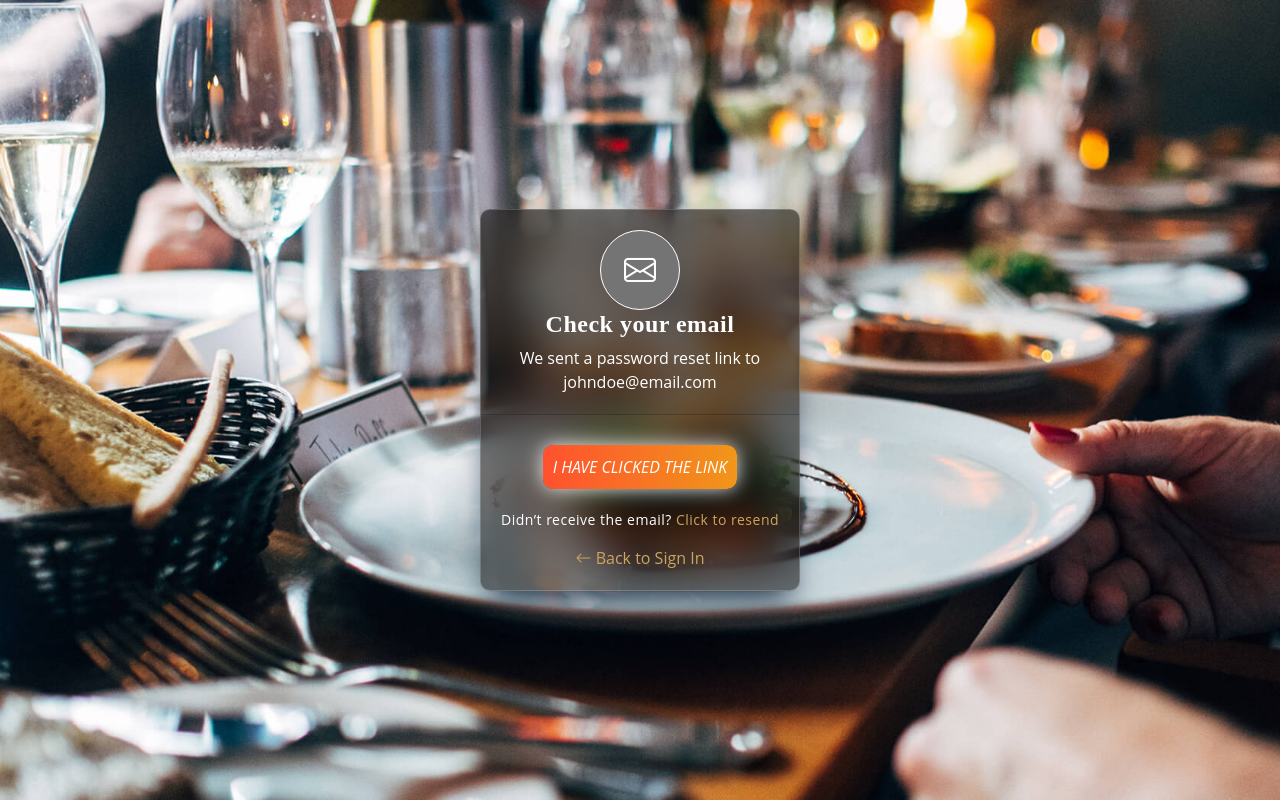
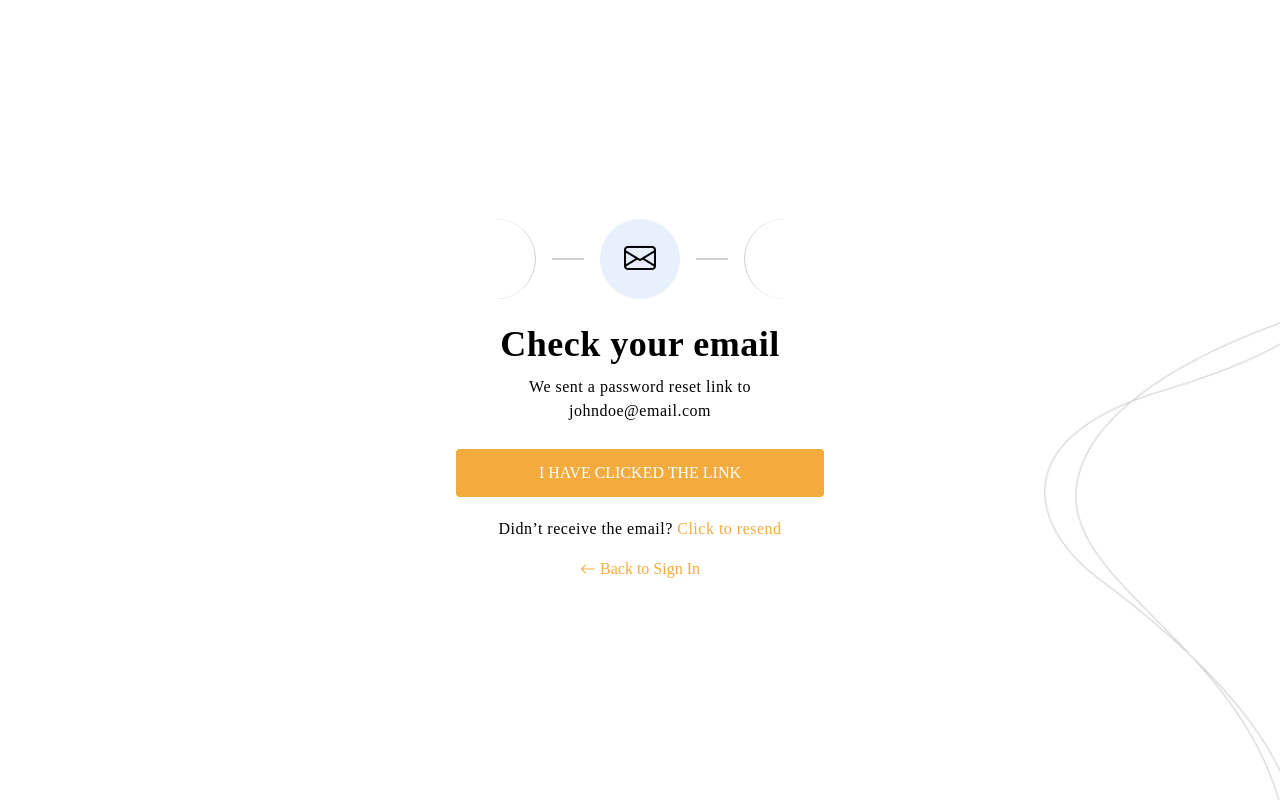
Before and after one commit to koushikpuppala/Cheffy, a Next.js app: page /check-email in a window 1280 px wide. Built offline with nearby package versions, Linux system fonts and the light colour scheme.

Commit message:
Updated Check Email

```diff
--- a/pages/check-email.tsx
+++ b/pages/check-email.tsx
@@ -8,31 +8,30 @@ const CheckEmail: NextPage = () => {
 		<>
 			<section id='hero' className={style.hero}>
 				<div className={`${style.container}`}>
-					<div className={`card text-center ${style.card}`}>
-						<div className={`card-header ${style.card_head}`}>
-							<div className={`${style.symbol}`}>
-								<span className={`${style.symbol_item}`}>
+					<div className={style.symbol}>
+						<div className={style.left}></div>
+						<div className={style.line}></div>
+						<div className={style.center}>
 							<i className='bi bi-envelope'></i>
-								</span>
 						</div>
-							<h1 className={`card-title ${style.card_head_title}`}>
-								Check your email
-							</h1>
-							We sent a password reset link to <br />
-							johndoe@email.com
+						<div className={style.line}></div>
+						<div className={style.right}></div>
 					</div>
-						<div className={`card-body ${style.card_body}`}>
-							<i className={style.reset_pass}>I HAVE CLICKED THE LINK</i>
-							<p className={`card-text ${style.card_body_text}`}>
+					<h1 className={`${style.card_title}`}>Check your email</h1>
+					<p className={style.card_text}>
+						We sent a password reset link to <br /> johndoe@email.com
+					</p>
+					<button className={`${style.reset_pass} col-md-12`}>
+						I HAVE CLICKED THE LINK
+					</button>
+					<p className={style.card_text}>
 						Didn’t receive the email? <Link href='#'>Click to resend</Link>
 					</p>
 					<Link href='#'>
-								<a>
-									<i className='bi bi-arrow-left'></i> Back to Sign In
+						<a className={`bi bi-arrow-left ${style.back_sign_in}`}>
+							&nbsp;Back to Sign In
 						</a>
 					</Link>
-						</div>
-					</div>
 				</div>
 			</section>
 		</>
--- a/styles/check-email.module.scss
+++ b/styles/check-email.module.scss
@@ -1,100 +1,94 @@
+@import '../styles/variables.scss';
+
 .hero {
+	padding: 0;
 	width: 100%;
 	height: 100vh;
-	background: url('/hero-bg.jpg') top center;
+	color: #000000;
+	font-family: 'Playfair Display', serif;
+	background: url('/background.png') top center;
 	background-size: cover;
 	position: relative;
-	padding: 0;
 	justify-content: center;
 	align-items: center;
 	display: flex;
 	.container {
 		padding: 1rem;
-	}
-	.card {
-		box-shadow: rgb(38, 57, 77) 0px 20px 30px -10px;
-		background: rgba(0, 0, 0, 0.5);
-		// box-shadow: 0 8px 32px 0 rgba(31, 38, 135, 0.37);
-		backdrop-filter: blur(20px);
-		-webkit-backdrop-filter: blur(20px);
-		border-radius: 10px;
-		border: 1px solid rgba(255, 255, 255, 0.18);
-		.card_head {
-			padding: 20px;
 		display: flex;
 		justify-content: center;
 		align-items: center;
 		flex-direction: column;
-			.card_head_title {
-				font-size: 24px;
-				font-family: 'Playfair Display', serif;
-				font-weight: 600;
-				color: #fff;
-				// text-transform: uppercase;
-				letter-spacing: 0.5px;
-			}
 		.symbol {
-				border: #ffffff solid 1px;
-				background: rgb(116, 116, 116);
-				border-radius: 50%;
-				width: 5rem;
-				height: 5rem;
 			display: flex;
 			justify-content: center;
 			align-items: center;
-				// margin-left: 45%;
-				.symbol_item {
-					position: relative;
-					font-size: 2rem;
-					color: #fff;
+			margin-bottom: 1.5rem;
+			.line {
+				width: 2rem;
+				border-top: #cecfd1 solid 2px;
 			}
-			}
-		}
-		.card_body {
-			padding: 20px;
+			.left {
+				width: 5rem;
+				height: 5rem;
+				border-radius: 100%;
+				border-right: #cecfd1 solid 1px;
 				display: flex;
 				justify-content: center;
 				align-items: center;
-			flex-direction: column;
-			form {
+				margin-right: 1rem;
+			}
+			.center {
+				width: 5rem;
+				height: 5rem;
+				border-radius: 100%;
+				background: #e8f0fe;
+				display: flex;
 				justify-content: center;
 				align-items: center;
-				flex-direction: column;
+				font-size: 2rem;
+				margin: 0 1rem 0 1rem;
 			}
-			.card_body_title {
-				font-size: 18px;
+			.right {
+				width: 5rem;
+				height: 5rem;
+				border-radius: 100%;
+				border-left: #cecfd1 solid 1px;
+				display: flex;
+				justify-content: center;
+				align-items: center;
+				margin-left: 1rem;
+			}
+		}
+		.card_title {
+			font-size: 2.25rem;
 			font-weight: 600;
-				color: #fff;
-				text-transform: uppercase;
 			letter-spacing: 0.5px;
 		}
-			.card_body_text {
-				width: max-content;
-				padding: 10px 0 0 0;
-				font-size: 14px;
+		.card_text {
+			text-align: center;
 			font-weight: 400;
-				color: #fff;
 			letter-spacing: 0.5px;
 		}
-		}
 		.reset_pass {
-			background-image: linear-gradient(to right, #ff512f 0%, #f09819 51%, #ff512f 100%);
-			margin: 10px;
+			border-color: transparent;
+			background: #f4ab3e;
+			margin: 20px;
+			margin-top: 10px;
 			padding: 10px;
 			text-align: center;
 			text-transform: uppercase;
 			font-size: medium;
-			transition: 0.5s;
-			background-size: 200% auto;
-			color: white;
-			box-shadow: 0 0 20px #eee;
-			border-radius: 10px;
-			display: block;
-			&:hover {
-				background-position: right center; /* change the direction of the change here */
-				color: #fff;
+			color: $white;
+			border-radius: 0.25rem;
+		}
+		a {
+			color: #f4ab3e;
 			text-decoration: none;
+		}
+		.back_sign_in {
+			display: flex;
+			justify-content: center;
+			align-items: center;
 		}
 	}
 }
-}
```
Also changed, not shown: public/background.png (added). Lines whose indentation alone changed are shown as unchanged.
